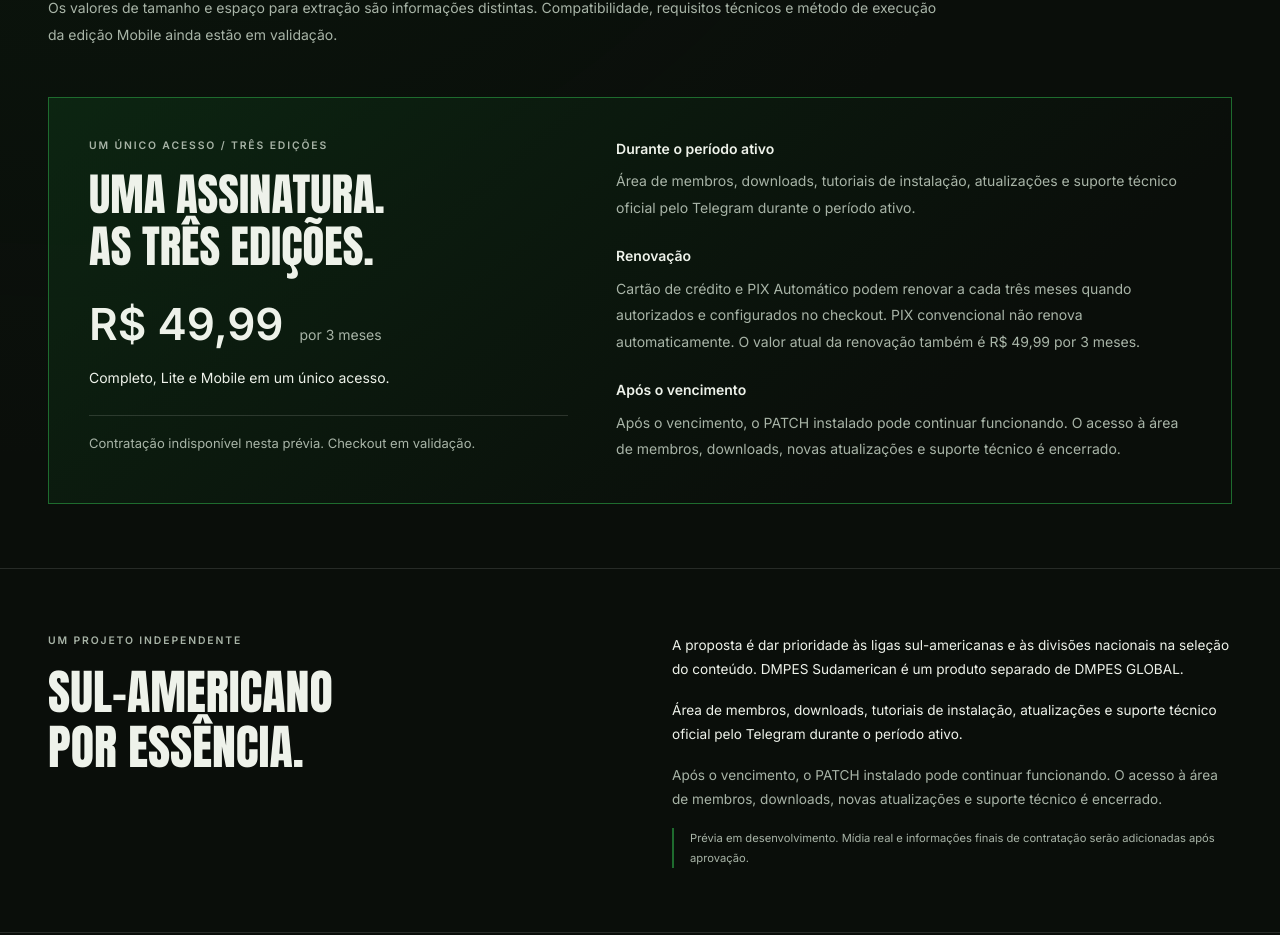
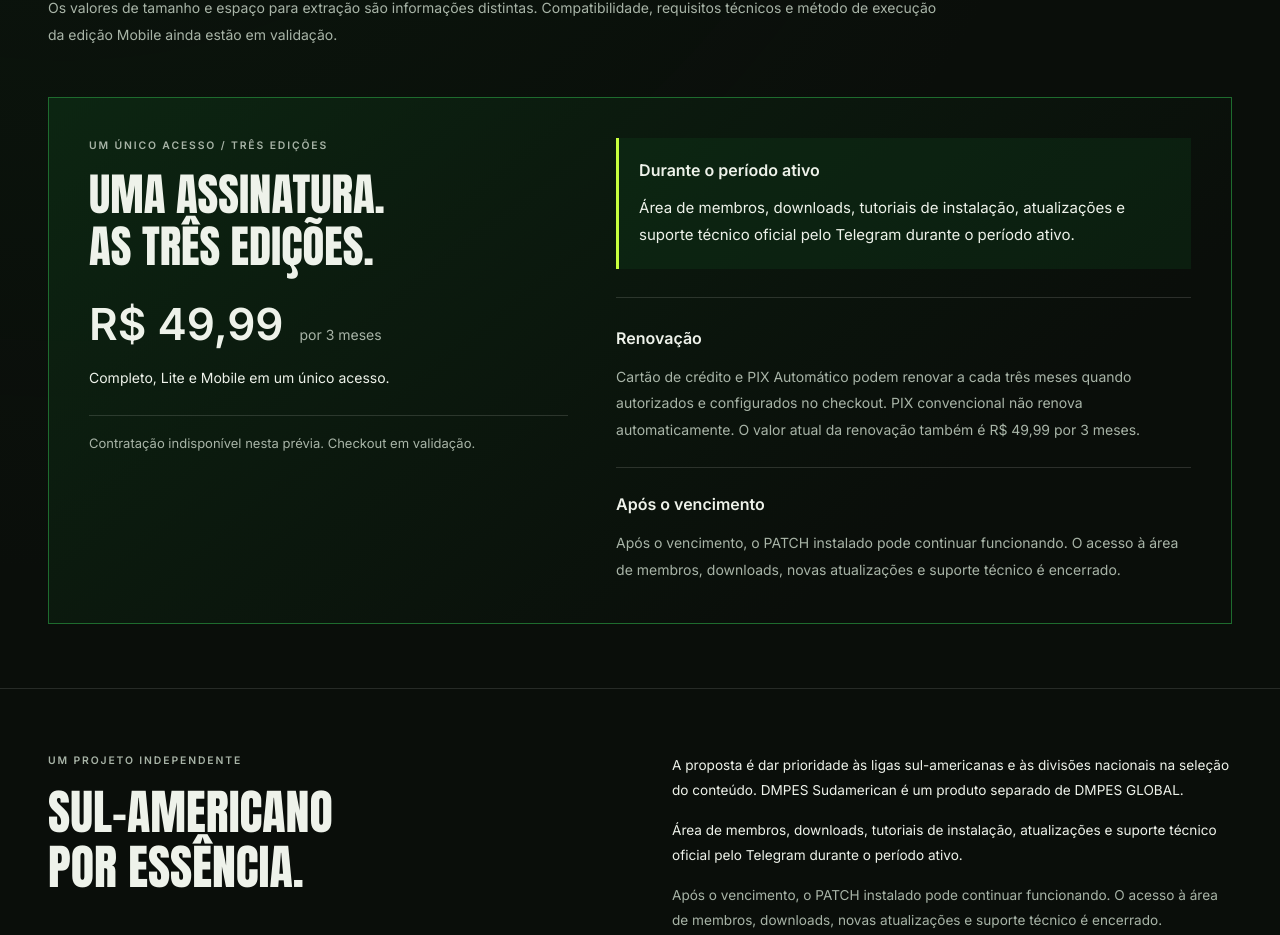
Before and after one commit to dmpescomercial/dmpes-landing-page, a Next.js app: page / in a window 1280 px wide. Shown: the part 5393-6328 px from the top of the page. Built offline with nearby package versions, Linux system fonts and the light colour scheme.

Commit message:
Refina hierarquia do bloco comercial da Fase 4

```diff
--- a/app/globals.css
+++ b/app/globals.css
@@ -255,8 +255,13 @@
 .edition-price span { font-size: .875rem; color: var(--color-muted); }
 .edition-includes { margin-top: .75rem; font-size: .875rem; line-height: 1.8; }
 .edition-checkout-status { color: var(--color-muted); font-size: .8125rem; line-height: 1.8; margin-top: 1.5rem; padding-top: 1rem; border-top: 1px solid #eef2ea25; }
-.edition-subscription-terms { display: grid; gap: 1.5rem; }
-.edition-subscription-terms h4 { margin-bottom: .5rem; color: var(--color-foreground); font-size: .875rem; line-height: 1.6; font-weight: 600; }
+.edition-subscription-details { min-width: 0; }
+.edition-active-benefits { padding: 1.25rem; border-left: 3px solid var(--color-lime); background: #0e381860; }
+.edition-active-benefits h4 { margin-bottom: .75rem; color: var(--color-foreground); font-size: 1rem; line-height: 1.5; font-weight: 600; }
+.edition-active-benefits p { color: var(--color-foreground); font-size: .9375rem; line-height: 1.85; }
+.edition-subscription-terms { display: grid; gap: 1.5rem; margin-top: 1.75rem; padding-top: 1.75rem; border-top: 1px solid #eef2ea25; }
+.edition-subscription-terms > div + div { padding-top: 1.5rem; border-top: 1px solid #eef2ea25; }
+.edition-subscription-terms h4 { margin-bottom: .75rem; color: var(--color-foreground); font-size: 1rem; line-height: 1.6; font-weight: 600; }
 .edition-subscription-terms p { color: var(--color-muted); font-size: .875rem; line-height: 1.9; }
 @media (min-width: 640px) { .edition-subscription { padding: 2rem; } }
 @media (min-width: 1024px) { .editions-grid { grid-template-columns: repeat(3,minmax(0,1fr)); } .edition-subscription { grid-template-columns: 1fr 1.2fr; gap: 3rem; padding: 2.5rem; } }
--- a/components/editions/subscription-summary.tsx
+++ b/components/editions/subscription-summary.tsx
@@ -10,10 +10,12 @@
       <p className="edition-includes">{product.subscription.includes}</p>
       <p className="edition-checkout-status">{editionCopy.checkoutStatus}</p>
     </div>
-    <div className="edition-subscription-terms">
-      <div><h4>Durante o período ativo</h4><p>{product.subscription.activeBenefits}</p></div>
+    <div className="edition-subscription-details">
+      <section className="edition-active-benefits" aria-labelledby="subscription-benefits-title"><h4 id="subscription-benefits-title">Durante o período ativo</h4><p>{product.subscription.activeBenefits}</p></section>
+      <div className="edition-subscription-terms">
       <div><h4>Renovação</h4><p>{product.subscription.renewal} O valor atual da renovação também é {formattedPrice} por {product.subscription.months} meses.</p></div>
       <div><h4>Após o vencimento</h4><p>{product.subscription.expiry}</p></div>
+      </div>
     </div>
   </aside>;
 }
```
Also changed, not shown: 1 other file (tests, documents, lock files or other folders).
